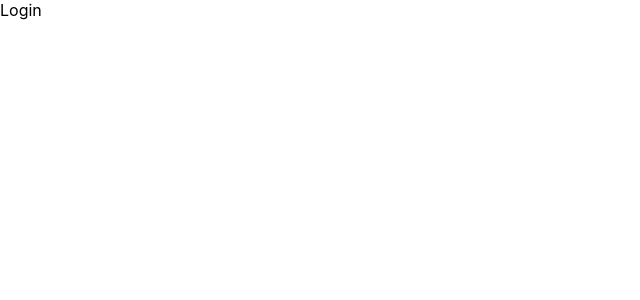
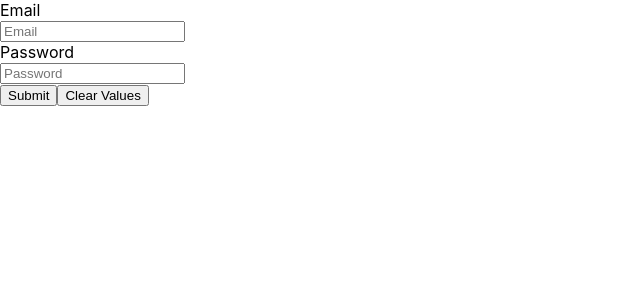
Before and after one commit to muddassarshaikh/react-redux, a React (Create React App) app: page / in a window 1280 px wide. Shown: the top 300 px of the page, without its empty margins (0-640 px from the left). Built offline with nearby package versions, Linux system fonts and the light colour scheme; the HTML template or start-up script is replaced by a standard one.

Commit message:
Added login page and api call to login page

```diff
--- a/src/actions/constants.js
+++ b/src/actions/constants.js
@@ -1,5 +1,6 @@
 module.exports = {
   REGISTRATION: 'REGISTRATION',
+  LOGIN: 'LOGIN',
   generator: function (code, message, result) {
     return {
       code: code,
--- a/src/actions/user.js
+++ b/src/actions/user.js
@@ -2,17 +2,17 @@ import constants from './constants';
 import axios from '../axios';
 
 export function registration(values) {
-  return dispatch => {
+  return (dispatch) => {
     axios
       .post('/user/registration', values)
-      .then(response => {
+      .then((response) => {
         response = response.data;
         dispatch({
           type: constants.REGISTRATION,
           payload: response
         });
       })
-      .catch(error => {
+      .catch((error) => {
         dispatch({
           type: constants.REGISTRATION,
           payload: constants.generator('04', error.message, error.err)
@@ -20,3 +20,32 @@ export function registration(values) {
       });
   };
 }
+
+export function login(values) {
+  return (dispatch) => {
+    axios
+      .post('/user/login', values)
+      .then((response) => {
+        response = response.data;
+        dispatch({
+          type: constants.LOGIN,
+          payload: response
+        });
+      })
+      .catch((error) => {
+        dispatch({
+          type: constants.LOGIN,
+          payload: constants.generator('04', error.message, error.err)
+        });
+      });
+  };
+}
+
+export function AuthError() {
+  return dispatch => {
+    dispatch({
+      type: constants.AUTHENTICATION_ERROR,
+      payload: true
+    });
+  }
+}
--- a/src/containers/Login/Login.js
+++ b/src/containers/Login/Login.js
@@ -1,9 +1,61 @@
 import React, { Component } from 'react';
+import { connect } from 'react-redux';
+import { Field, reduxForm } from 'redux-form';
+import { login } from '../../actions/user';
 
 class Login extends Component {
+  state = {
+    showMessage: null
+  }
+
+  static getDerivedStateFromProps(nextProps, prevState){
+    const stateObj = prevState;
+    if(nextProps.loginInfo) {
+      stateObj.showMessage = nextProps.loginInfo.message;
+    }
+    return prevState === stateObj ? null : stateObj;
+  }
+
+  onSubmit(values) {
+    this.props.login(values);
+  }
+
   render() {
-    return <div>Login</div>;
+    return (
+      <div>
+        <form onSubmit={this.props.handleSubmit((event) => this.onSubmit(event))}>
+          <div>
+            <label>Email</label>
+            <div>
+              <Field name="email" component="input" type="email" placeholder="Email" />
+            </div>
+          </div>
+          <div>
+            <label>Password</label>
+            <div>
+              <Field name="password" component="input" type="password" placeholder="Password" />
+            </div>
+          </div>
+          <div>
+            <button type="submit">Submit</button>
+            <button type="button">Clear Values</button>
+          </div>
+        </form>
+        {this.state.showMessage}
+      </div>
+    );
   }
 }
 
+Login = reduxForm({
+  form: 'LoginForm'
+})(Login);
+
+Login = connect(
+  (state) => ({
+    loginInfo: state.user.loginDetails
+  }),
+  { login }
+)(Login);
+
 export default Login;
--- a/src/containers/Registration/Registration.js
+++ b/src/containers/Registration/Registration.js
@@ -4,7 +4,6 @@ import { Field, reduxForm } from 'redux-form';
 import { registration } from '../../actions/user';
 
 class Registration extends Component {
-
 	state = {
 		showMessage: null
 	};
@@ -24,7 +23,7 @@ class Registration extends Component {
 	render() {
 		return (
 			<div>
-        <form onSubmit={this.props.handleSubmit(event => this.onSubmit(event))}>
+				<form onSubmit={this.props.handleSubmit((event) => this.onSubmit(event))}>
 					<div>
 						<label>First Name</label>
 						<div>
@@ -93,7 +92,7 @@ Registration = reduxForm({
 })(Registration);
 
 Registration = connect(
-  state => ({
+	(state) => ({
 		registrationInfo: state.user.registrationDetails
 	}),
 	{ registration }
--- a/src/reducers/user.js
+++ b/src/reducers/user.js
@@ -7,6 +7,11 @@ export default function(state = {}, action) {
         ...state,
         registrationDetails: action.payload
       };
+    case constants.LOGIN:
+      return {
+        ...state,
+        loginDetails: action.payload
+      };
     default:
       return state;
   }
--- a/src/store.js
+++ b/src/store.js
@@ -4,5 +4,4 @@ import thunk from 'redux-thunk';
 
 const store = createStore(rootReducer, applyMiddleware(thunk));
 
-console.log('TCL: store', store);
 export default store;
```
Also changed, not shown: 1 other file (tests, documents, lock files or other folders). Lines whose indentation alone changed are shown as unchanged.
